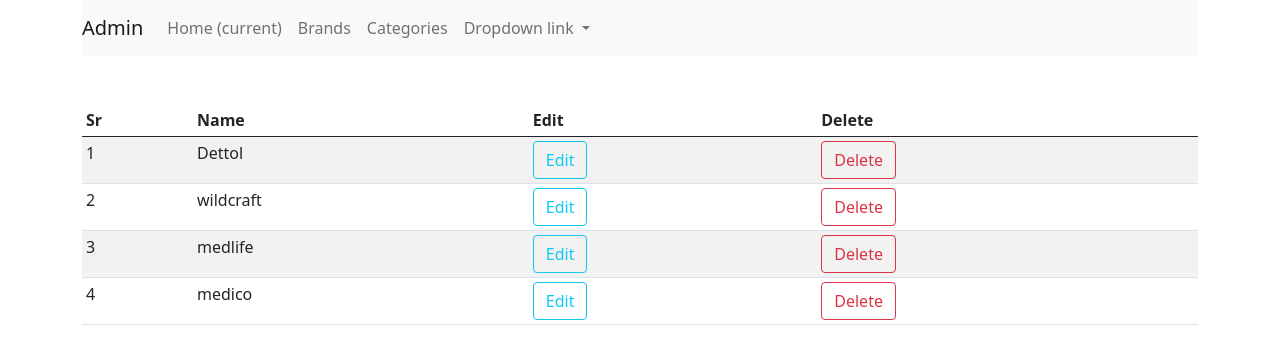
After one commit to mahjabeen-a/CoviSafe, a Flask app: page /brands in a window 1280 px wide. The commit adds this page. Shown: the top 364 px of the page. Run offline with Flask 2, Linux system fonts and the light colour scheme; a user stored in the database is signed in; data comes from the database, SQL or seed files in the repository; some libraries are stand-ins or nearby versions.

Commit message:
display brands and categories

```diff
--- a/shop/admin/routes.py
+++ b/shop/admin/routes.py
@@ -2,7 +2,7 @@ from flask import render_template,session, request, redirect, url_for, flash
 from shop import app, db, bcrypt
 from .forms import RegistrationForm, LoginForm
 from .models import User
-from shop.products.models import Addproduct
+from shop.products.models import Addproduct, Brand, Category
 import os
 
 @app.route('/')
@@ -12,6 +12,22 @@ def admin():
         return redirect(url_for('login'))
     products = Addproduct.query.all()
     return render_template('admin/index.html', title='Admin Page',products=products)
+
+@app.route('/brands')
+def brands():
+    if 'email' not in session:
+        flash('Please login first','danger')
+        return redirect(url_for('login'))
+    brands = Brand.query.order_by(Brand.id.desc()).all()
+    return render_template('admin/brand.html', title='brands',brands=brands)
+
+@app.route('/category')
+def category():
+    if 'email' not in session:
+        flash('Please login first','danger')
+        return redirect(url_for('login'))
+    categories = Category.query.order_by(Category.id.desc()).all()
+    return render_template('admin/brand.html', title='categories',categories=categories)
 
 @app.route('/register', methods=['GET', 'POST'])
 def register():
--- /dev/null
+++ b/shop/templates/admin/brand.html
@@ -0,0 +1,70 @@
+{% extends 'layout.html' %}
+{% block content %}
+<!--navigation bar-->
+<div class="container">
+    <nav class="navbar navbar-expand-lg navbar-light bg-light">
+        <a class="navbar-brand" href="/admin">Admin</a>
+        <button class="navbar-toggler" type="button" data-toggle="collapse" data-target="#navbarNavDropdown"
+            aria-controls="navbarNavDropdown" aria-expanded="false" aria-label="Toggle navigation">
+            <span class="navbar-toggler-icon"></span>
+        </button>
+        <div class="collapse navbar-collapse" id="navbarNavDropdown">
+            <ul class="navbar-nav">
+                <li class="nav-item active">
+                    <a class="nav-link" href="/admin">Home <span class="sr-only">(current)</span></a>
+                </li>
+                <li class="nav-item">
+                    <a class="nav-link" href="/brands">Brands</a>
+                </li>
+                <li class="nav-item">
+                    <a class="nav-link" href="/category">Categories</a>
+                </li>
+                <li class="nav-item dropdown">
+                    <a class="nav-link dropdown-toggle" href="#" id="navbarDropdownMenuLink" data-toggle="dropdown"
+                        aria-haspopup="true" aria-expanded="false">
+                        Dropdown link
+                    </a>
+                    <div class="dropdown-menu" aria-labelledby="navbarDropdownMenuLink">
+                        <a class="dropdown-item" href="#">Action</a>
+                        <a class="dropdown-item" href="#">Another action</a>
+                        <a class="dropdown-item" href="#">Something else here</a>
+                    </div>
+                </li>
+            </ul>
+        </div>
+    </nav>
+</div>
+<div class="container mt-5">
+    {% include '_messages.html' %}
+    <table class="table table-sm table-condensed table-striped table-hover">
+        <thead>
+            <th>Sr</th>
+            <th>Name</th>
+            <th>Edit</th>
+            <th>Delete</th>
+        </thead>
+        <tbody>
+            {% if brands %}
+            {% for brand in brands %}
+            <tr>
+                <td>{{loop.index}}</td>
+                <td>{{ brand.name }}</td>
+                <th><a href="" class="btn btn-sn btn-outline-info">Edit</a></th>
+                <th><a href="" class="btn btn-sn btn-outline-danger">Delete</a></th>
+            </tr>
+            {% endfor %}
+
+            {% else %}
+            {% for category in categories %}
+            <tr>
+                <td>{{loop.index}}</td>
+                <td>{{ category.name }}</td>
+                <th><a href="" class="btn btn-sn btn-outline-info">Edit</a></th>
+                <th><a href="" class="btn btn-sn btn-outline-danger">Delete</a></th>
+            </tr>
+            {% endfor %}
+            {% endif %}
+        </tbody>
+    </table>
+</div>
+{% endblock content %}
--- a/shop/templates/admin/index.html
+++ b/shop/templates/admin/index.html
@@ -1,4 +1,3 @@
-<!-- calls _messages for flash -->
 {% extends 'layout.html' %}
 {% block content %}
 <!--navigation bar-->
@@ -14,10 +13,10 @@
               <a class="nav-link" href="#">Home <span class="sr-only">(current)</span></a>
             </li>
             <li class="nav-item">
-              <a class="nav-link" href="#">Features</a>
+              <a class="nav-link" href="/brands">Brands</a>
             </li>
             <li class="nav-item">
-              <a class="nav-link" href="#">Pricing</a>
+              <a class="nav-link" href="/category">Categories</a>
             </li>
             <li class="nav-item dropdown">
               <a class="nav-link dropdown-toggle" href="#" id="navbarDropdownMenuLink" data-toggle="dropdown" aria-haspopup="true" aria-expanded="false">
```
